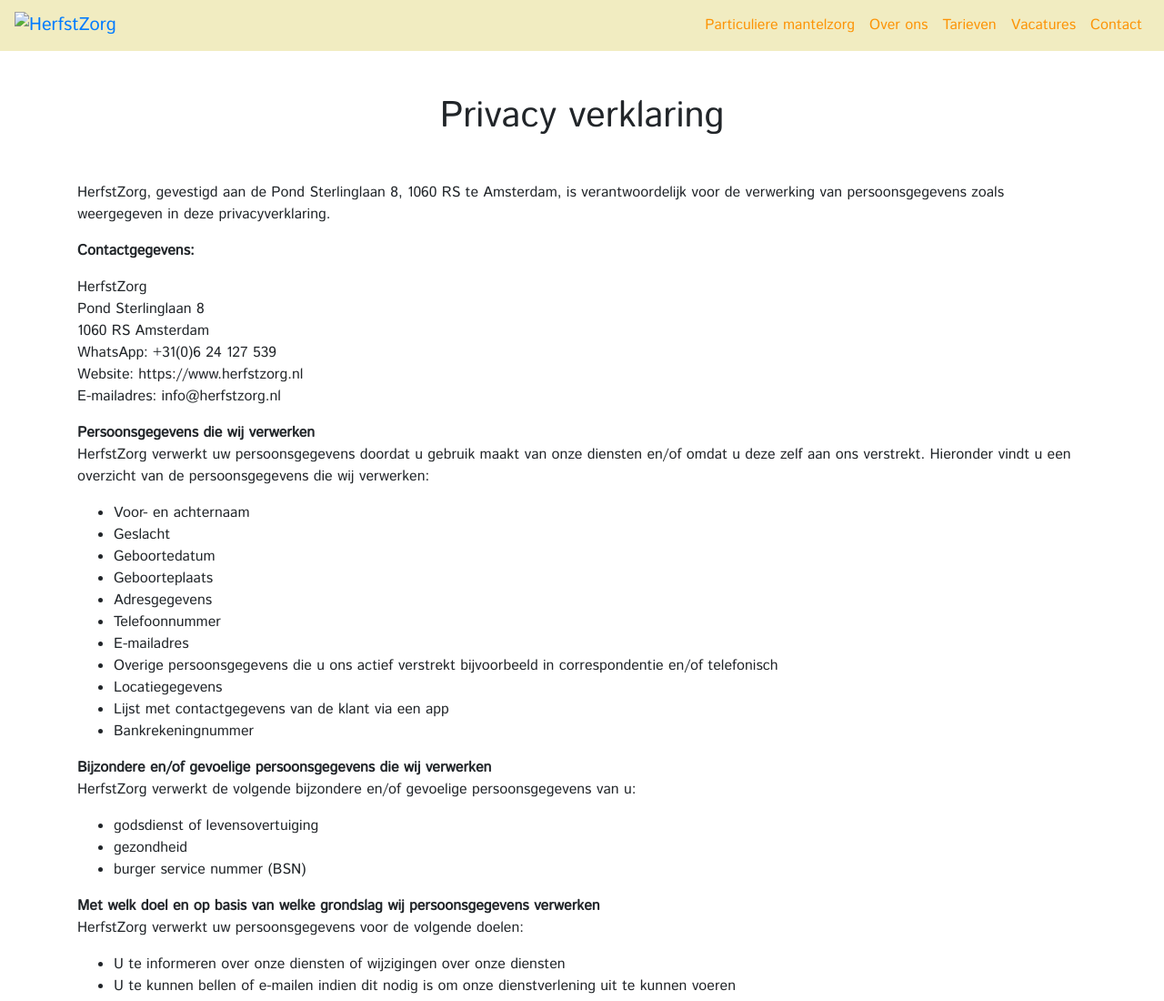
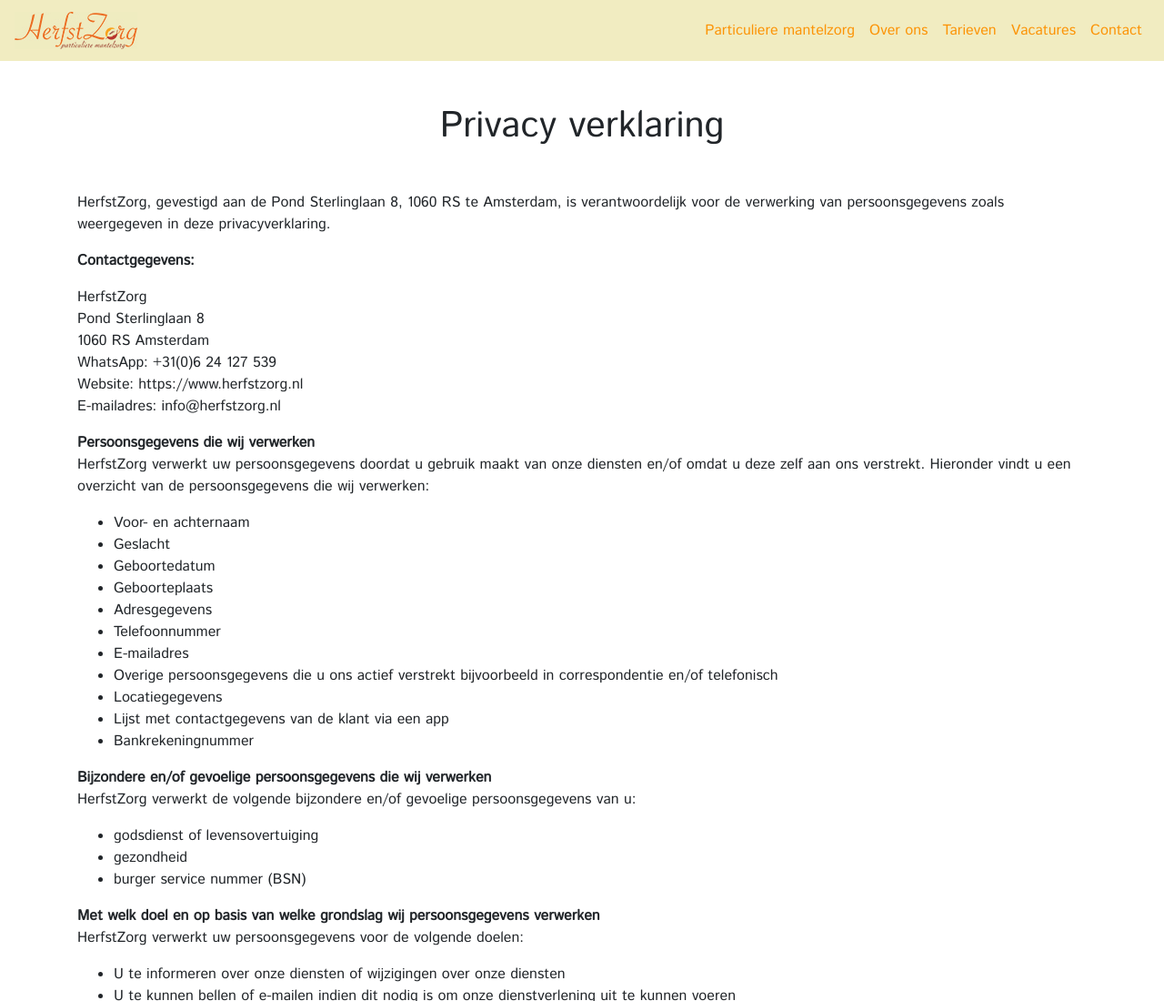
Before and after one commit to darView/herfstzorg, a website: page src/html/privacy-statement.html in a window 1280 px wide. Shown: the top 1100 px of the page at 91% size. Drawn offline with nearby package versions, Linux system fonts and the light colour scheme; files that its build step writes are made by us from their sources; files whose address does not match are found by name; a web font is replaced by a local one.

Commit message:
fixes navbar logo

```diff
--- a/src/html/privacy-statement.html
+++ b/src/html/privacy-statement.html
@@ -20,7 +20,7 @@
 <!-- NAVBAR SECTION -->
 <nav id="mainNavbar" class="navbar sticky-top navbar-expand-sm mb-2">
     <a class="navbar-brand" href="/index.html">
-        <img src="img/navbar_logo.png" alt="HerfstZorg"/>
+        <img src="img/navbar_logo.jpg" alt="HerfstZorg"/>
     </a>
     <button class="navbar-toggler"
             type="button"
```
